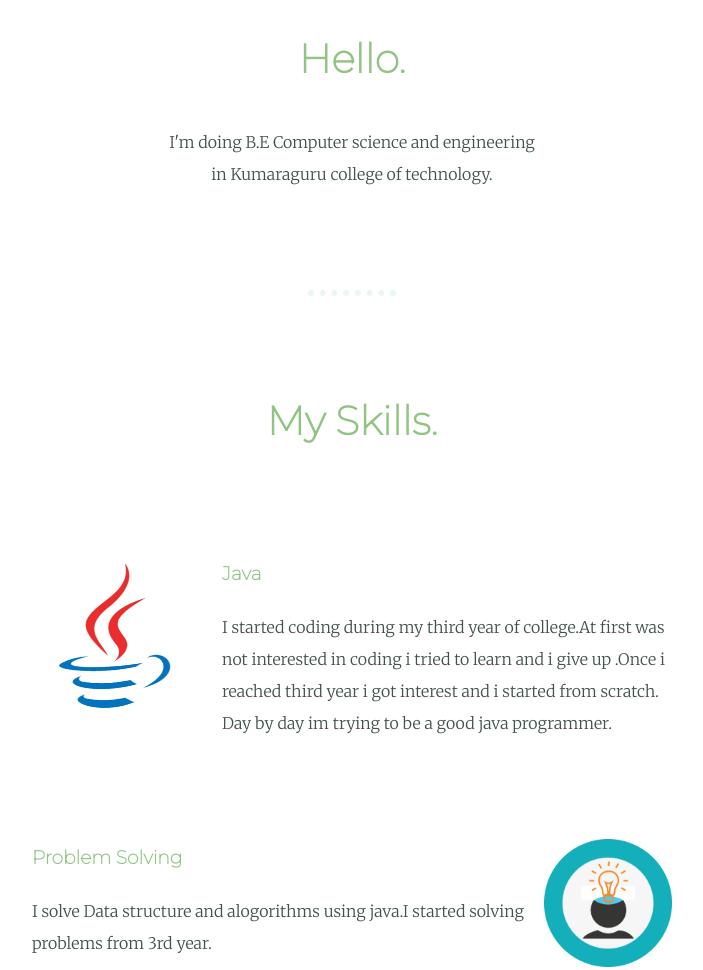
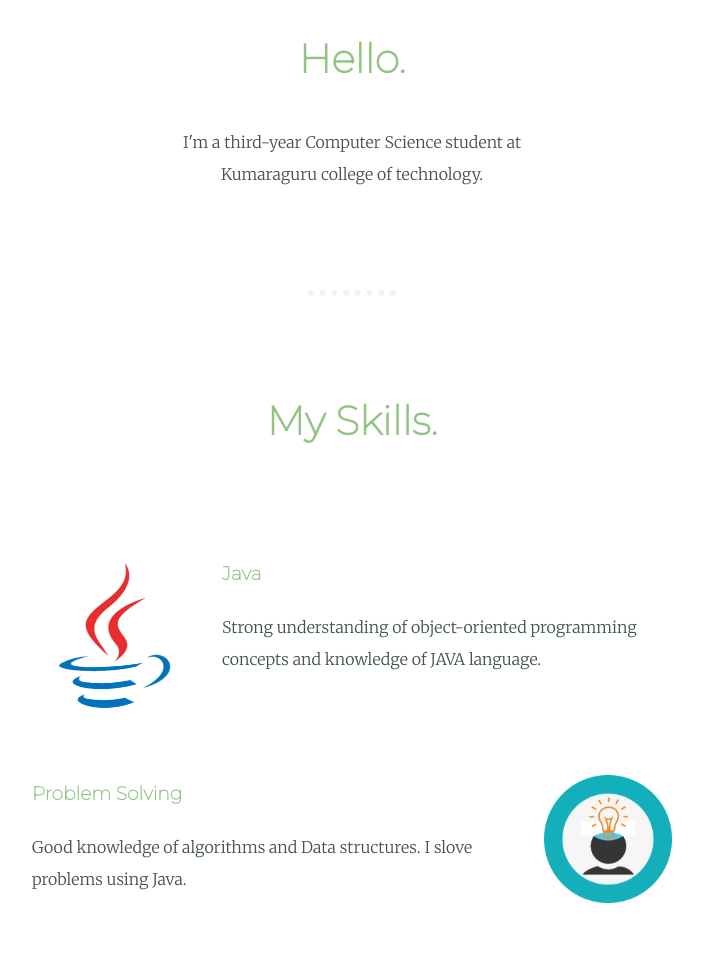
Before and after one commit to Sanjay8322/personal-site, a plain HTML site: page index.html in a window 1280 px wide. Shown: the part 1089-2059 px from the top of the page, without its empty margins (288-991 px from the left). Drawn offline with Linux system fonts and the light colour scheme.

Commit message:
Update index.html

```diff
--- a/index.html
+++ b/index.html
@@ -18,7 +18,7 @@
       <div class="profile">
         <img class="me" src="sanjay.png" alt="sanjay image">
         <h2><b>Hello.</b></h2>
-        <p class="intro">I'm doing B.E Computer science and engineering in Kumaraguru college of technology.</p>
+        <p class="intro">I'm a third-year Computer Science student at Kumaraguru college of technology.</p>
       </div>
       <hr>
       <div class="skills">
@@ -26,12 +26,12 @@
         <div class="skill-row">
           <img class="img1" src="java.png" alt="java">
           <h3>Java</h3>
-          <p> I started coding during my third year of college.At first was not interested in coding i tried to learn and i give up .Once i reached third year i got interest and i started from scratch. Day by day im trying to be a good java programmer.</p>
+          <p> Strong understanding of object-oriented programming concepts and knowledge of JAVA language.</p>
         </div>
         <div class="skill-row">
           <img class="img2" src="dsa.png" alt="problem solving">
           <h3>Problem Solving</h3>
-          <p>I solve Data structure and alogorithms using java.I started solving problems from 3rd year.</p>
+          <p>Good knowledge of algorithms and Data structures. I slove problems using Java.</p>
         </div>
       </div>
       <hr>
```
